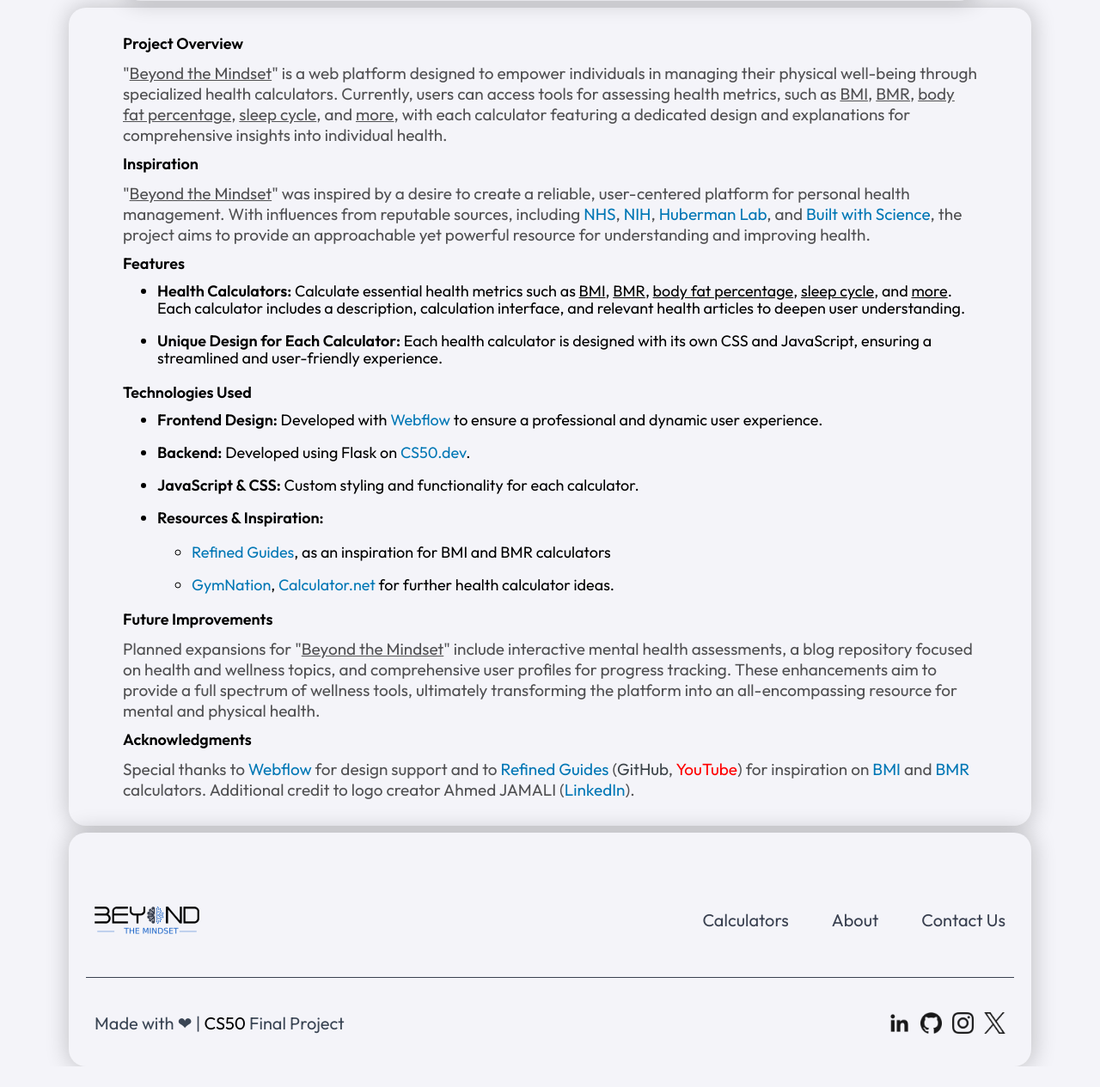
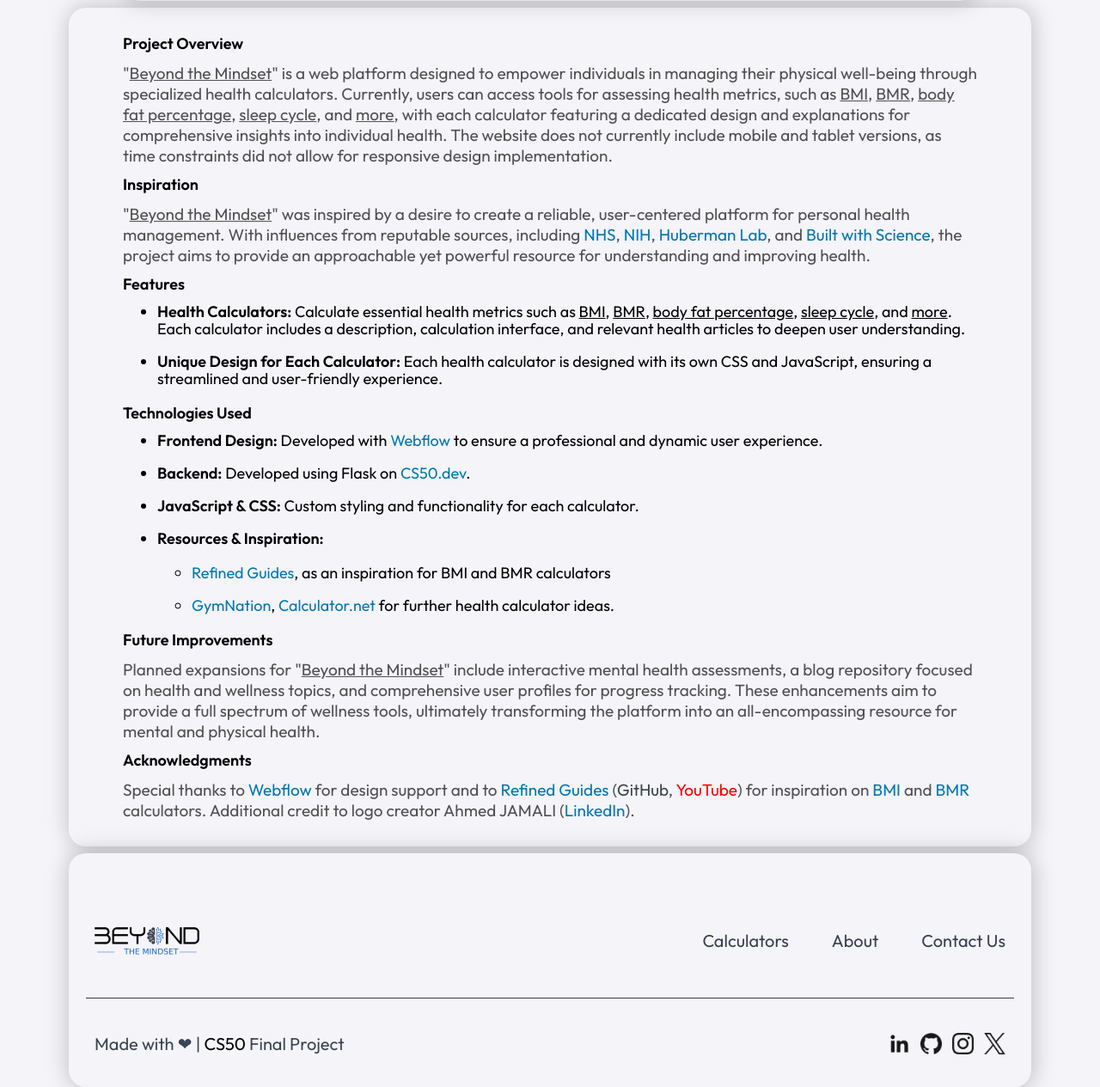
Before and after one commit to jamalihamza/Beyond-the-Mindset, a Flask app: page /about in a window 1280 px wide. Shown: the part 765-2030 px from the top of the page at 86% size. Before the commit the page ends 2006 px from the top, so only its background shows below. Run offline with Flask 3, Linux system fonts and the light colour scheme; some libraries are stand-ins or nearby versions.

Commit message:
about.html

```diff
--- a/templates/about.html
+++ b/templates/about.html
@@ -26,7 +26,8 @@
                  <a href="{{ url_for('body_fat_calculator') }}"><span class="cta-span">body fat percentage</span></a>,
                  <a href="{{ url_for('sleep_cycle_calculator') }}"><span class="cta-span">sleep cycle</span></a>, and
                  <a href="{{ url_for('calculators') }}"><span class="cta-span">more</span></a>, with each calculator featuring a dedicated design and
-                explanations for comprehensive insights into individual health.
+                explanations for comprehensive insights into individual health. The website does not currently include mobile and tablet versions,
+                as time constraints did not allow for responsive design implementation.
             </p>
             <h4 class="about-info-title">Inspiration</h4>
             <p class="about-info-description">
```
